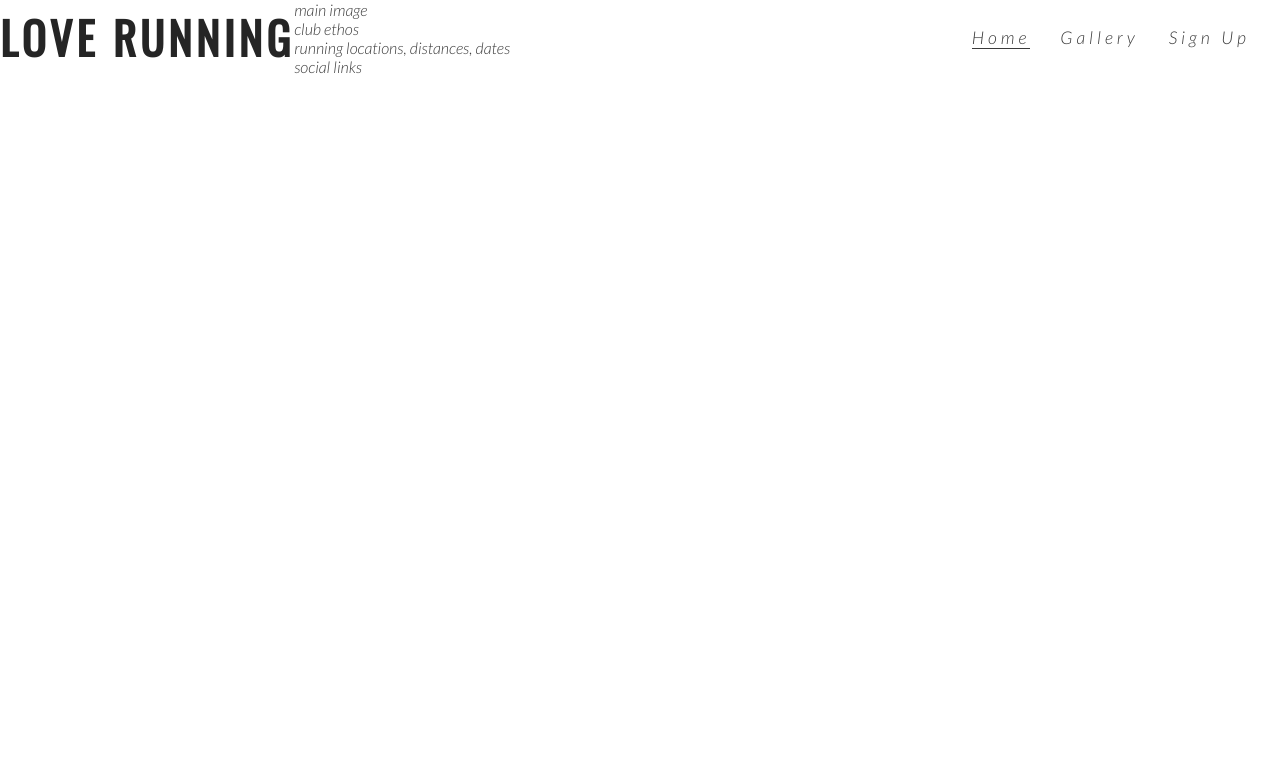
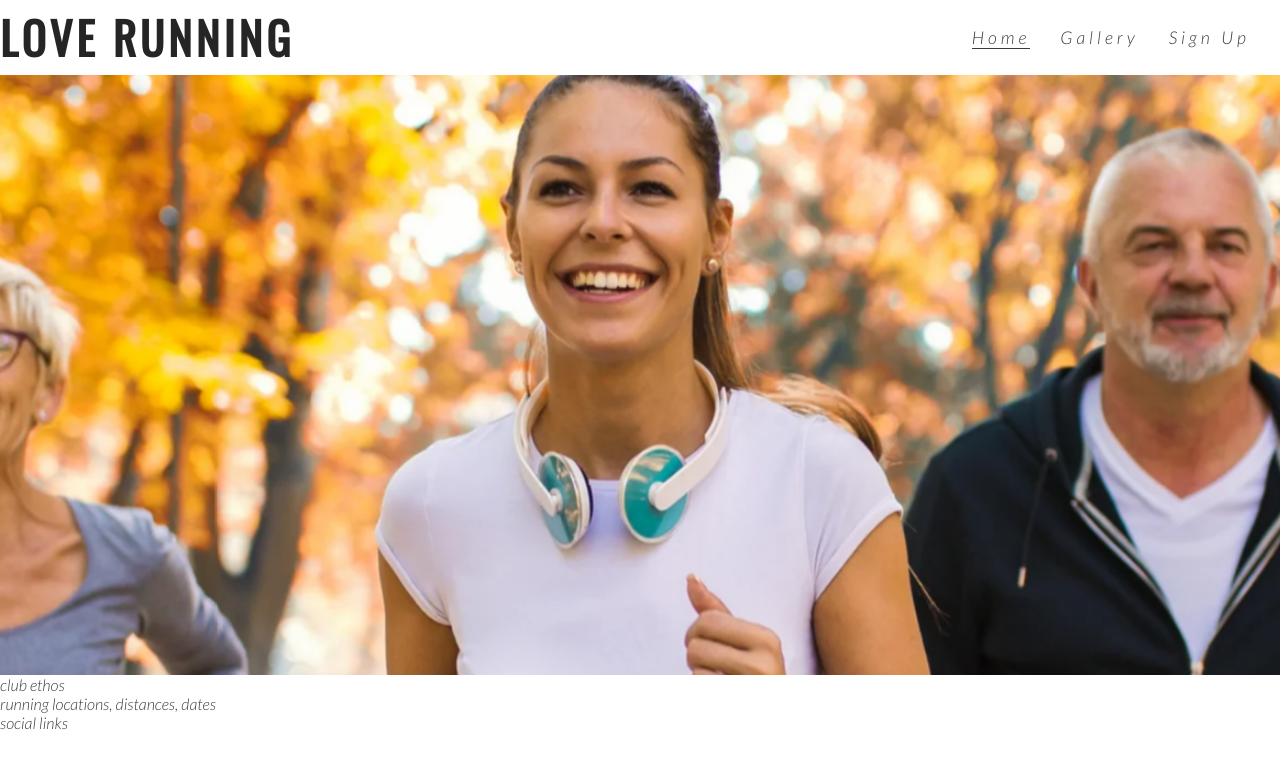
Before and after one commit to jakeshaw61/love-running, a plain HTML site: page index.html in a window 1280 px wide. Drawn offline with nearby package versions, Linux system fonts and the light colour scheme.

Commit message:
Add hero image and animation for zoom

```diff
--- a/assets/css/style.css
+++ b/assets/css/style.css
@@ -55,3 +55,34 @@ h1, h2 {
 .active {
     border-bottom: 1px solid #3a3a3a;
 }
+
+/* hero image*/
+
+#hero-outer {
+    height: 600px;
+    width: 100%;
+    overflow: hidden;
+}
+
+#hero-image {
+    height: 600px;
+    width: 100%;
+    background: url('../images/hero-image.webp') no-repeat center center;
+
+    /* animates zoom effect on loading page*/
+    animation-name: hero-zoom;
+    animation-duration: 5s;
+    animation-fill-mode: forwards;
+}
+
+
+/* creats the level of zoom for hero image*/
+
+@keyframes hero-zoom {
+    from {
+        transform: scale(1);
+    }
+    to {
+        transform: scale(1.1);
+    }
+}
--- a/index.html
+++ b/index.html
@@ -30,7 +30,9 @@
            </ul>
        </nav>
    </header>
-    <section>main image</section>
+    <section id="hero-outer">
+        <div id="hero-image"></div>
+    </section>
     <section>club ethos</section>
     <section>running locations, distances, dates</section>
     <footer>social links</footer>
```
Also changed, not shown: assets/images/hero-image.webp (added).
